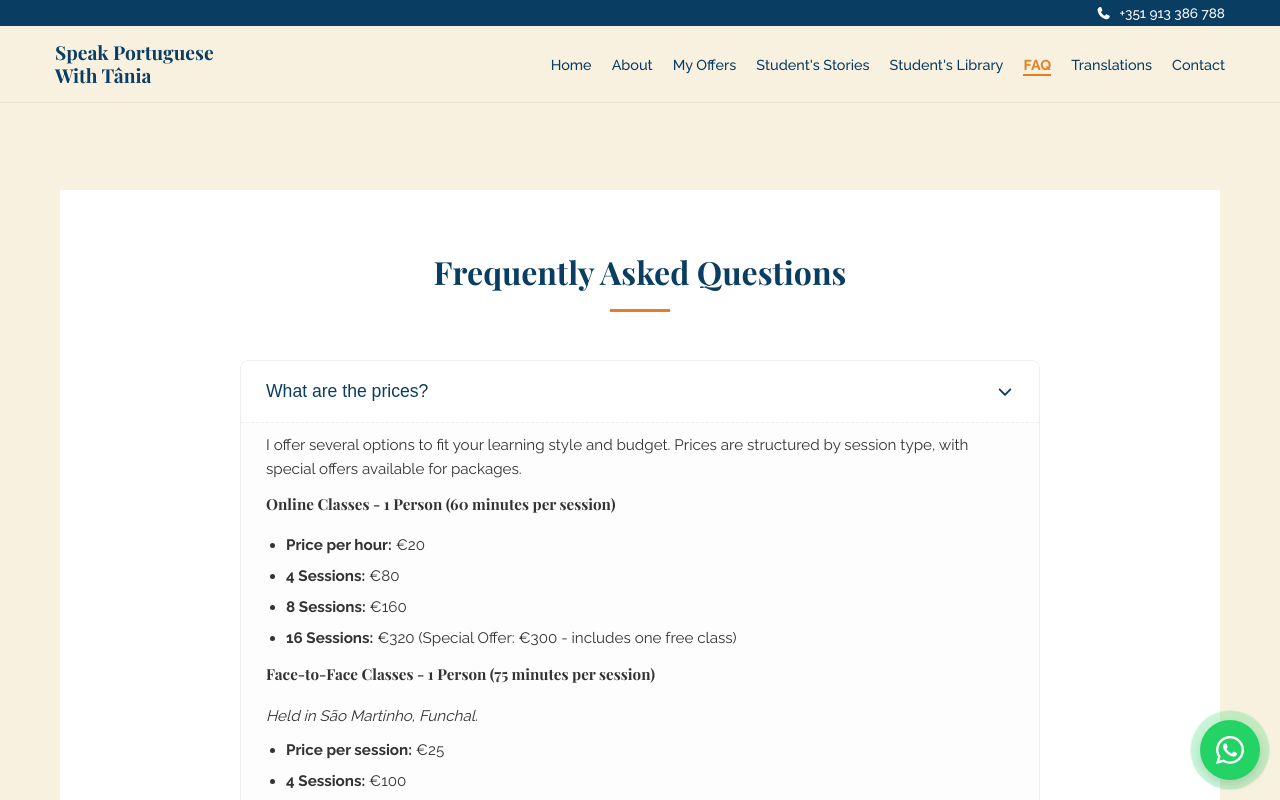
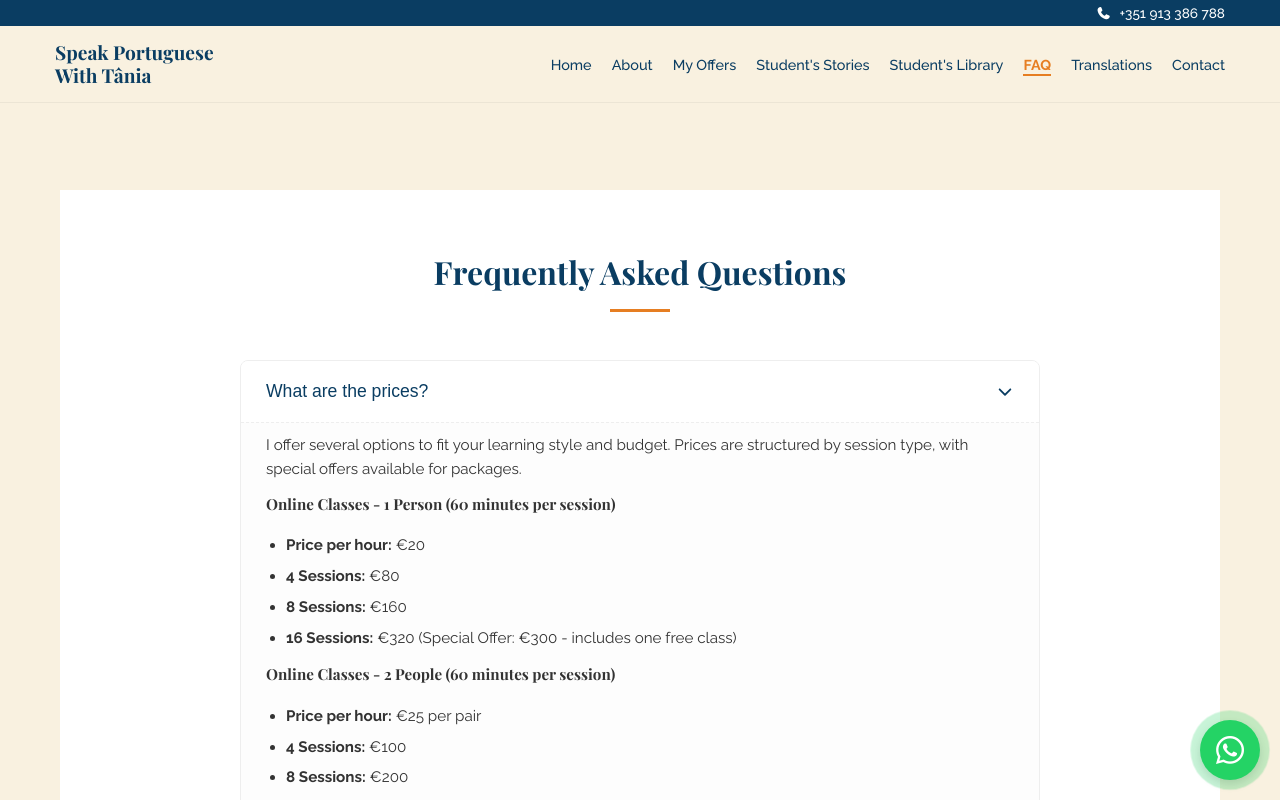
Before and after one commit to Yeshey/learnWithT, a React (Vite) app: page /learnWithT/faq in a window 1280 px wide. Both pictures are taken after a click on the button "What are the prices?". Shown: the top 800 px of the page. Built offline with nearby package versions, Linux system fonts and the light colour scheme.

Commit message:
change prices

```diff
--- a/src/components/FAQPage.tsx
+++ b/src/components/FAQPage.tsx
@@ -60,6 +60,14 @@ const FAQPage: React.FC = () => {
                   <li><strong>16 Sessions:</strong> €320 (Special Offer: €300 - includes one free class)</li>
                 </ul>
 
+                <h4>Online Classes - 2 People (60 minutes per session)</h4>
+                <ul>
+                  <li><strong>Price per hour:</strong> €25 per pair</li>
+                  <li><strong>4 Sessions:</strong> €100</li>
+                  <li><strong>8 Sessions:</strong> €200</li>
+                  <li><strong>16 Sessions:</strong> €400 (Special Offer: €375 - includes one free class)</li>
+                </ul>
+
                 <h4>Face-to-Face Classes - 1 Person (75 minutes per session)</h4>
                 <p className="faq-location-note"><em>Held in São Martinho, Funchal.</em></p>
                 <ul>
@@ -69,21 +77,13 @@ const FAQPage: React.FC = () => {
                   <li><strong>16 Sessions:</strong> €400 (Special Offer: €375 - includes one free class)</li>
                 </ul>
 
-                <h4>Online Classes - 2 People (60 minutes per session)</h4>
+                <h4>Face-to-Face Classes - 2 People (75 minutes per session)</h4>
+                <p className="faq-location-note"><em>Held in São Martinho, Funchal.</em></p>
                 <ul>
-                  <li><strong>Price per hour:</strong> €30 per pair</li>
+                  <li><strong>Price per session:</strong> €30 per pair</li>
                   <li><strong>4 Sessions:</strong> €120</li>
                   <li><strong>8 Sessions:</strong> €240</li>
                   <li><strong>16 Sessions:</strong> €480 (Special Offer: €450 - includes one free class)</li>
-                </ul>
-
-                <h4>Face-to-Face Classes - 2 People (75 minutes per session)</h4>
-                <p className="faq-location-note"><em>Held in São Martinho, Funchal.</em></p>
-                <ul>
-                  <li><strong>Price per session:</strong> €35 per pair</li>
-                  <li><strong>4 Sessions:</strong> €140</li>
-                  <li><strong>8 Sessions:</strong> €280</li>
-                  <li><strong>16 Sessions:</strong> €560 (Special Offer: €525 - includes one free class)</li>
                 </ul>
                 <br />
                 <p>Please <HashLink to="/#contact">contact me</HashLink> to discuss the best plan for you. A free 15-minute trial/consultation is available!</p>
```
